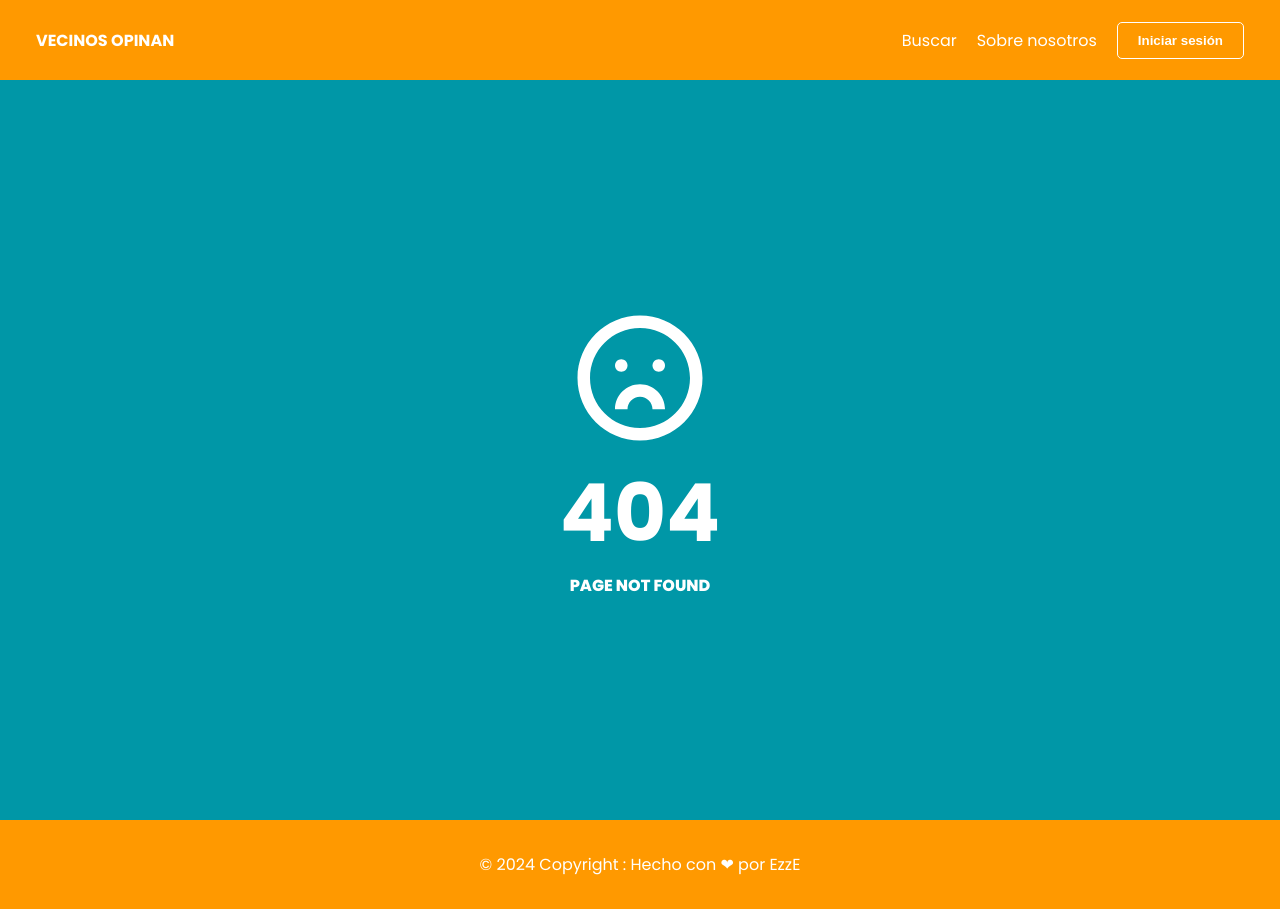
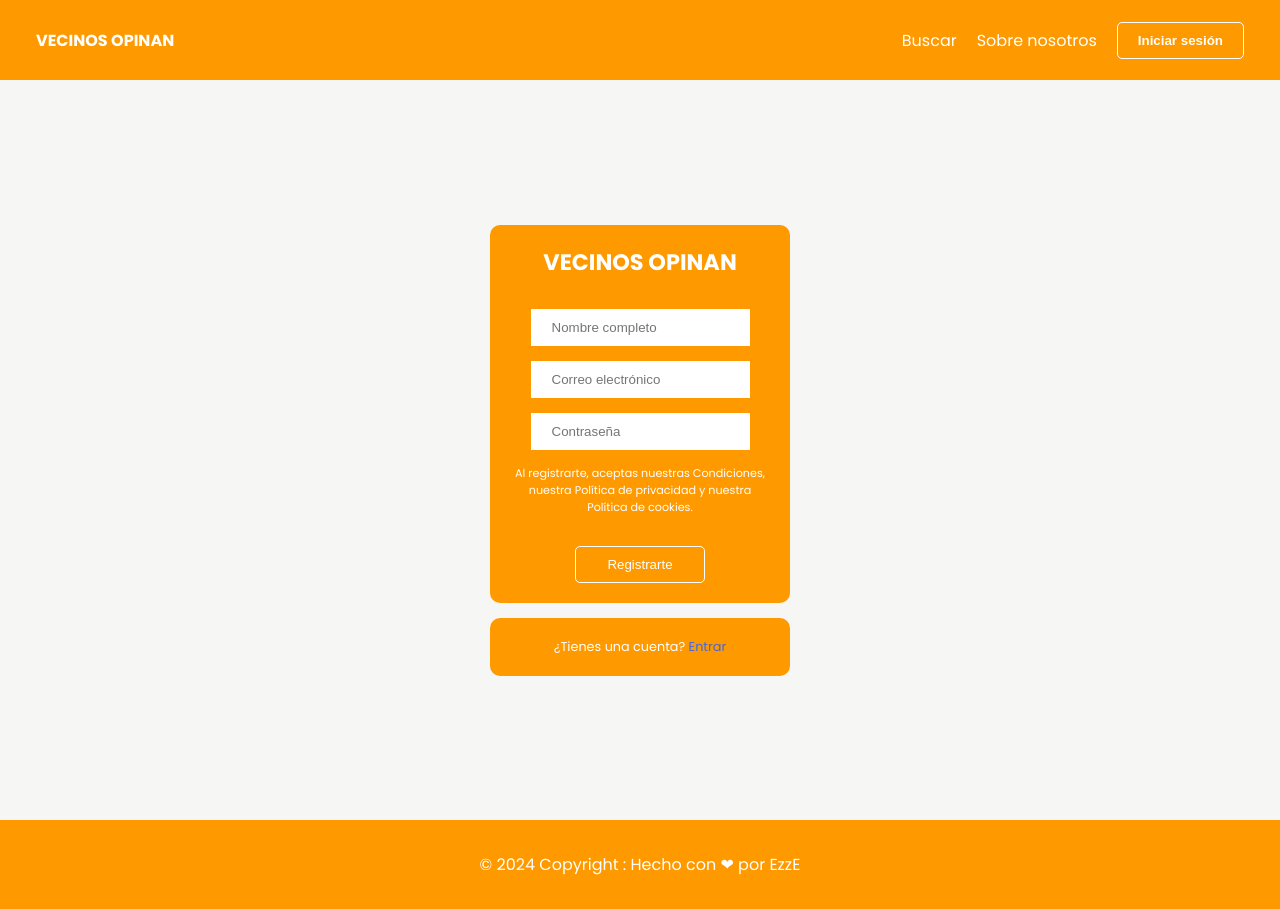
Before and after one commit to ezeabregu/vecinosopinan, a React (Create React App) app: page /accounts/singup in a window 1280 px wide. Before the commit this address had no page. Built offline with nearby package versions, Linux system fonts and the light colour scheme.

Commit message:
login changes

```diff
--- a/src/App.js
+++ b/src/App.js
@@ -4,10 +4,11 @@ import Navbar from "./components/navbar/Navbar";
 import { Routes, Route } from "react-router-dom";
 import Home from "./pages/Home/Home";
 import Footer from "./components/footer/Footer";
-import Login from "./pages/Login/Login";
+import Login from "./pages/Accounts/Login/Login";
 import Error404 from "./pages/404/Error404";
 import Search from "./pages/Search/Search";
 import About from "./pages/About/About";
+import Singup from "./pages/Accounts/Singup/Singup";
 
 function App() {
   return (
@@ -15,7 +16,8 @@ function App() {
       <Navbar />
       <Routes>
         <Route path="/" element={<Home />}></Route>
-        <Route path="/login" element={<Login />}></Route>
+        <Route path="/accounts/login" element={<Login />}></Route>
+        <Route path="/accounts/singup" element={<Singup />}></Route>
         <Route path="/about" element={<About />}></Route>
         <Route path="/map" element={<Search />}></Route>
         <Route path="*" element={<Error404 />} />
--- a/src/components/navbar/Menu/Menu.jsx
+++ b/src/components/navbar/Menu/Menu.jsx
@@ -27,7 +27,10 @@ const Menu = () => {
           <NavLinkContainer to="/about" onClick={() => handleMenuClick()}>
             <strong>SOBRE NOSOTROS</strong>
           </NavLinkContainer>
-          <NavLinkContainer to="/login" onClick={() => handleMenuClick()}>
+          <NavLinkContainer
+            to="/accounts/login"
+            onClick={() => handleMenuClick()}
+          >
             <strong>INICIAR SESIÓN</strong>
           </NavLinkContainer>
         </LinkContainerStyled>
--- a/src/components/navbar/Navbar.jsx
+++ b/src/components/navbar/Navbar.jsx
@@ -51,7 +51,7 @@ const Navbar = () => {
             </li>
             <li onClick={() => navigate("/about")}>Sobre nosotros</li>
             <li>
-              <button onClick={() => navigate("/login")}>
+              <button onClick={() => navigate("/accounts/login")}>
                 <strong>Iniciar sesión</strong>
               </button>
             </li>
--- a/src/formik/initiailValues.js
+++ b/src/formik/initiailValues.js
@@ -3,3 +3,10 @@ export const initialValuesLogin = {
   email: "",
   password: "",
 };
+
+//Datos para registro
+export const initialValuesSingup = {
+  name: "",
+  email: "",
+  password: "",
+};
--- a/src/formik/validationSchema.js
+++ b/src/formik/validationSchema.js
@@ -3,6 +3,14 @@ import * as Yup from "yup";
 export const validationLogin = Yup.object({
   email: Yup.string()
     .email("El correo debe ser válido")
-    .required("Campo requerido"),
-  password: Yup.string().required("Campo requerido"),
+    .required("Debes ingresar el email"),
+  password: Yup.string().required("Debes ingresar la contraseña"),
 });
+
+export const validationSingup = Yup.object({
+  name: Yup.string().trim().required("Debes colocar un nombre"),
+  email: Yup.string()
+    .email("El correo debe ser válido")
+    .required("Debes ingresar el email"),
+  password: Yup.string().required("Debes ingresar la contraseña"),
+});
--- a/src/pages/404/Error404styles.js
+++ b/src/pages/404/Error404styles.js
@@ -4,8 +4,8 @@ export const ContainerError = styled.div`
   width: 100vw;
   height: calc(100vh - 60px);
   padding: 2rem;
-  background-color: var(--fondo);
-  color: var(--blanco);
+  background-color: var(--NoBlanco);
+  color: var(--amarilloOscuro);
   display: flex;
   justify-content: center;
   align-items: center;
--- /dev/null
+++ b/src/pages/Accounts/Login/Login.jsx
@@ -0,0 +1,56 @@
+import React from "react";
+import {
+  ContainerLogin,
+  ContainerForm,
+  ErrorStyled,
+  ContainerSingup,
+} from "./loginStyles";
+import { Formik, Field, ErrorMessage } from "formik";
+import { validationLogin } from "../../../formik/validationSchema";
+import { initialValuesLogin } from "../../../formik/initiailValues";
+import { useNavigate } from "react-router-dom";
+
+const Login = () => {
+  const navigate = useNavigate();
+
+  return (
+    <>
+      <ContainerLogin>
+        <Formik
+          initialValues={initialValuesLogin}
+          validationSchema={validationLogin}
+          onSubmit={(values) => {
+            console.log(values);
+          }}
+        >
+          <ContainerForm>
+            <h3>VECINOS OPINAN</h3>
+            <div>
+              {/* <label htmlFor="">Correo electrónico</label> */}
+              <Field
+                type="email"
+                name="email"
+                placeholder="Correo electrónico"
+              />
+              <ErrorMessage name="email" component={ErrorStyled} />
+            </div>
+            <div>
+              {/* <label htmlFor="">Contraseña</label> */}
+              <Field type="password" name="password" placeholder="Contraseña" />
+              <ErrorMessage name="password" component={ErrorStyled} />
+            </div>
+            <button type="submit">Entrar</button>
+          </ContainerForm>
+        </Formik>
+        <ContainerSingup>
+          <p>
+            ¿No tienes una cuenta?{" "}
+            <span onClick={() => navigate("/accounts/singup")}>Regístrate</span>
+          </p>
+        </ContainerSingup>
+      </ContainerLogin>
+    </>
+  );
+};
+
+export default Login;
--- /dev/null
+++ b/src/pages/Accounts/Login/loginStyles.js
@@ -0,0 +1,93 @@
+import styled from "styled-components";
+import { Form } from "formik";
+
+export const ContainerLogin = styled.div`
+  width: 100vw;
+  height: calc(100vh - 60px);
+  padding: 2rem;
+  background-color: var(--NoBlanco);
+  color: var(--blanco);
+  display: flex;
+  justify-content: center;
+  align-items: center;
+  flex-direction: column;
+  gap: 15px;
+`;
+
+export const ContainerForm = styled(Form)`
+  width: 300px;
+  height: 300px;
+  padding: 20px;
+  border-radius: 10px;
+  background-color: var(--amarilloOscuro);
+  display: flex;
+  justify-content: center;
+  flex-direction: column;
+  align-items: center;
+  gap: 15px;
+
+  h3 {
+    font-size: 1.4rem;
+    padding-bottom: 15px;
+  }
+  div {
+    display: flex;
+    flex-direction: column;
+    align-items: flex-start;
+  }
+  .divRecordar {
+    display: flex;
+    flex-direction: row;
+    align-items: center;
+    gap: 15px;
+  }
+
+  button {
+    margin-top: 15px;
+    width: 70%;
+    background-color: var(--amarilloOscuro);
+    border: 1px solid var(--blanco);
+    color: var(--blanco);
+    border-radius: 5px;
+    padding: 10px 20px;
+    cursor: pointer;
+    &:hover {
+      background-color: var(--amarillo);
+      color: #fff;
+    }
+  }
+  input {
+    background-color: var(--blanco);
+    border: 1px solid var(--blanco);
+    color: #000;
+    padding: 10px 20px;
+  }
+  label {
+    font-size: 0.8rem;
+  }
+`;
+
+export const ErrorStyled = styled.span`
+  font-size: 0.6rem;
+  color: red;
+`;
+
+export const ContainerSingup = styled.div`
+  width: 300px;
+  padding: 20px;
+  border-radius: 10px;
+  background-color: var(--amarilloOscuro);
+  display: flex;
+  justify-content: center;
+  flex-direction: column;
+  align-items: center;
+  gap: 15px;
+
+  p {
+    font-size: 0.8rem;
+    span {
+      color: royalblue;
+      cursor: pointer;
+    }
+  }
+`;
--- /dev/null
+++ b/src/pages/Accounts/Singup/Singup.jsx
@@ -0,0 +1,67 @@
+import React from "react";
+import {
+  ContainerLogin,
+  ContainerForm,
+  ErrorStyled,
+  ContainerSingup,
+} from "./singupStyles";
+import { Formik, Field, ErrorMessage } from "formik";
+import { validationSingup } from "../../../formik/validationSchema";
+import { initialValuesSingup } from "../../../formik/initiailValues";
+import { useNavigate } from "react-router-dom";
+
+const Singup = () => {
+  const navigate = useNavigate();
+
+  return (
+    <>
+      <ContainerLogin>
+        <Formik
+          initialValues={initialValuesSingup}
+          validationSchema={validationSingup}
+          onSubmit={(values) => {
+            console.log(values);
+          }}
+        >
+          <ContainerForm>
+            <h3>VECINOS OPINAN</h3>
+            <div>
+              {/* <label htmlFor="">Contraseña</label> */}
+              <Field type="text" name="name" placeholder="Nombre completo" />
+              <ErrorMessage name="name" component={ErrorStyled} />
+            </div>
+            <div>
+              {/* <label htmlFor="">Correo electrónico</label> */}
+              <Field
+                type="email"
+                name="email"
+                placeholder="Correo electrónico"
+              />
+              <ErrorMessage name="email" component={ErrorStyled} />
+            </div>
+            <div>
+              {/* <label htmlFor="">Contraseña</label> */}
+              <Field type="password" name="password" placeholder="Contraseña" />
+              <ErrorMessage name="password" component={ErrorStyled} />
+            </div>
+            <div>
+              <span>
+                Al registrarte, aceptas nuestras Condiciones, nuestra Política
+                de privacidad y nuestra Política de cookies.
+              </span>
+            </div>
+            <button type="submit">Registrarte</button>
+          </ContainerForm>
+        </Formik>
+        <ContainerSingup>
+          <p>
+            ¿Tienes una cuenta?{" "}
+            <span onClick={() => navigate("/accounts/login")}>Entrar</span>
+          </p>
+        </ContainerSingup>
+      </ContainerLogin>
+    </>
+  );
+};
+
+export default Singup;
--- a/src/pages/Login/loginStyles.js
+++ b/src/pages/Accounts/Singup/singupStyles.js
@@ -1,4 +1,5 @@
 import styled from "styled-components";
+import { Form } from "formik";
 
 export const ContainerLogin = styled.div`
   width: 100vw;
@@ -9,18 +10,25 @@ export const ContainerLogin = styled.div`
   display: flex;
   justify-content: center;
   align-items: center;
+  flex-direction: column;
+  gap: 15px;
 `;
 
-export const ContainerForm = styled.form`
+export const ContainerForm = styled(Form)`
   width: 300px;
-  height: 300px;
+  height: auto;
   padding: 20px;
   border-radius: 10px;
   background-color: var(--amarilloOscuro);
   display: flex;
   justify-content: center;
+  flex-direction: column;
+  align-items: center;
+  gap: 15px;
+
   h3 {
-    font-size: 1.2rem;
+    font-size: 1.4rem;
+    padding-bottom: 15px;
   }
   div {
     display: flex;
@@ -33,15 +41,10 @@ export const ContainerForm = styled.form`
     align-items: center;
     gap: 15px;
   }
-  form {
-    display: flex;
-    flex-direction: column;
-    justify-content: center;
-    align-items: center;
-    gap: 15px;
-  }
+
   button {
-    width: 100%;
+    margin-top: 15px;
+    width: 50%;
     background-color: var(--amarilloOscuro);
     border: 1px solid var(--blanco);
     color: var(--blanco);
@@ -62,4 +65,33 @@ export const ContainerForm = styled.form`
   label {
     font-size: 0.8rem;
   }
+
+  span {
+    font-size: 0.7rem;
+  }
 `;
+
+export const ErrorStyled = styled.span`
+  font-size: 0.6rem;
+  color: red;
+`;
+
+export const ContainerSingup = styled.div`
+  width: 300px;
+  padding: 20px;
+  border-radius: 10px;
+  background-color: var(--amarilloOscuro);
+  display: flex;
+  justify-content: center;
+  flex-direction: column;
+  align-items: center;
+  gap: 15px;
+
+  p {
+    font-size: 0.8rem;
+    span {
+      color: royalblue;
+      cursor: pointer;
+    }
+  }
+`;
```
Also changed, not shown: src/pages/Login/Login.jsx (deleted, +0 -33 lines).
